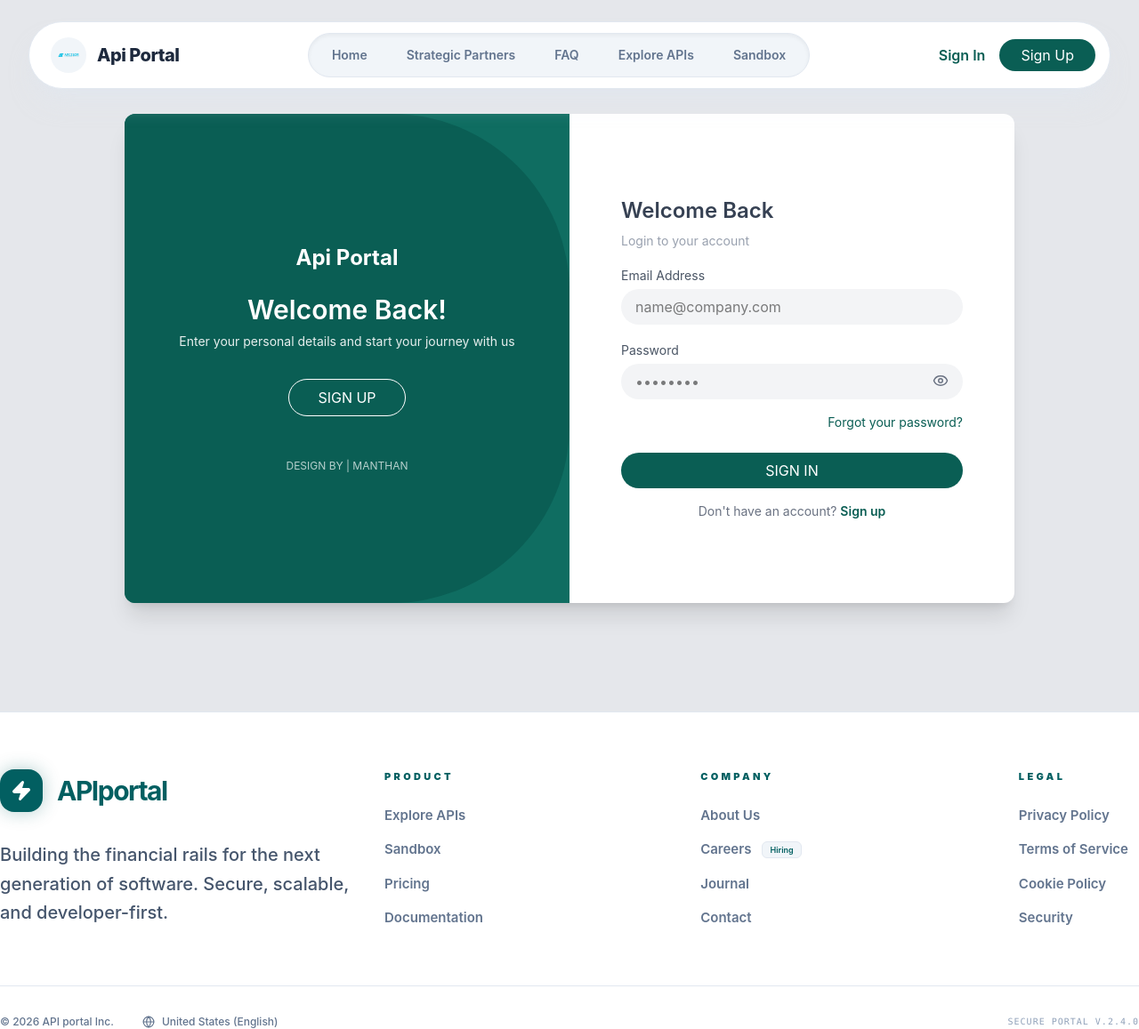
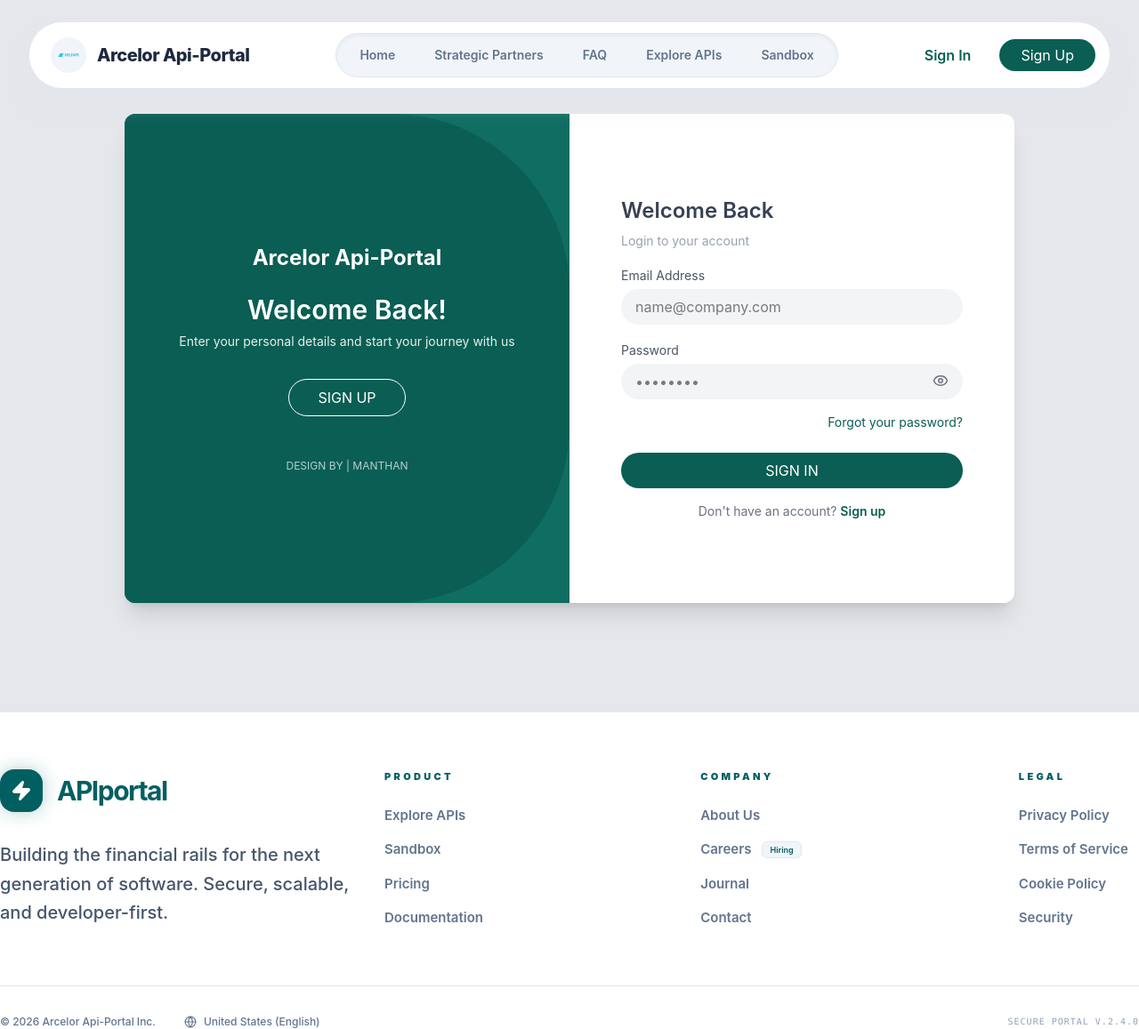
Before and after one commit to manthanvaghasiya/api-portal, a React (Vite) app: page /signin in a window 1280 px wide. Shown: the whole page at 89% size. Built offline with nearby package versions, Linux system fonts and the light colour scheme.

Commit message:
name update

```diff
--- a/src/components/Footer.jsx
+++ b/src/components/Footer.jsx
@@ -101,7 +101,7 @@ const Footer = () => {
         <div className="flex items-center justify-between pt-8 border-t border-slate-200 dark:border-white/5">
           <div className="flex items-center gap-8">
             <p className="text-xs font-medium text-slate-500 dark:text-teal-50/20">
-              © {currentYear} API portal Inc.
+              © {currentYear} Arcelor Api-Portal Inc.
             </p>
             <div className="flex items-center gap-2 text-xs font-medium text-slate-500 hover:text-slate-800 dark:text-teal-50/20 cursor-pointer dark:hover:text-teal-50/40 transition-colors">
               <Globe size={14} />
--- a/src/components/HeroSlider.jsx
+++ b/src/components/HeroSlider.jsx
@@ -75,7 +75,7 @@ print(response.text)`,
                 <span className="animate-ping absolute inline-flex h-full w-full rounded-full bg-teal-400 opacity-75"></span>
                 <span className="relative inline-flex rounded-full h-3 w-3 bg-[#025f61] dark:bg-teal-500"></span>
               </span>
-              API v2.0 Platform is Live
+              API v1.0 Platform is Live
             </div>
 
             <h1 className="text-5xl lg:text-6xl xl:text-[76px] font-extrabold text-slate-900 dark:text-white tracking-tight mb-8 leading-[1.1]">
--- a/src/components/Navbar.jsx
+++ b/src/components/Navbar.jsx
@@ -77,7 +77,7 @@ const Navbar = () => {
             <div className="bg-slate-100 dark:bg-white/10 p-2 rounded-full group-hover:bg-slate-200 dark:group-hover:bg-white/20 group-hover:scale-105 transition-all duration-300">
                 <img className="h-6 w-auto" src="/logo.png" alt="SaaS Logo" />
             </div>
-            <span className="font-extrabold text-xl tracking-tight text-slate-800 dark:text-white transition-colors">Api Portal</span>
+            <span className="font-extrabold text-xl tracking-tight text-slate-800 dark:text-white transition-colors">Arcelor Api-Portal</span>
           </Link>
         </div>
 
@@ -179,7 +179,7 @@ const Navbar = () => {
   ) : (
     // IF THEY ARE NOT LOGGED IN: Show normal buttons
     <div className="space-x-4">
-      <Link to="/signin" className="text-[#0a5e54] font-semibold hover:underline ">
+      <Link to="/signin" className="text-[#0a5e54] font-semibold hover:underline pr-4">
         Sign In
       </Link>
       <Link to="/signup" className="bg-[#0a5e54] text-white px-6 py-2 rounded-full hover:bg-[#084d46] transition">
--- a/src/pages/SignIn.jsx
+++ b/src/pages/SignIn.jsx
@@ -62,7 +62,7 @@ const Signin = () => {
         <div className="w-1/2 relative bg-[#0f6d61] text-white flex items-center justify-center">
           <div className="absolute inset-0 bg-[#0a5e54] rounded-r-[200px]" />
           <div className="relative z-10 text-center px-10">
-            <div className="text-2xl font-bold mb-6">Api Portal</div>
+            <div className="text-2xl font-bold mb-6">Arcelor Api-Portal</div>
             <h2 className="text-3xl font-semibold mb-2">Welcome Back!</h2>
             <p className="text-sm opacity-90 mb-8">
               Enter your personal details and start your journey with us
--- a/src/pages/SignUp.jsx
+++ b/src/pages/SignUp.jsx
@@ -57,7 +57,7 @@ const Signup = () => {
         <div className="w-1/2 relative bg-[#0f6d61] text-white flex items-center justify-center">
           <div className="absolute inset-0 bg-[#0a5e54] rounded-r-[200px]" />
           <div className="relative z-10 text-center px-10">
-            <div className="text-2xl font-bold mb-6">Api Portal</div>
+            <div className="text-2xl font-bold mb-6">Arcelor Api-Portal</div>
             <h2 className="text-3xl font-semibold mb-2">Architect the Future of Finance</h2>
             <p className="text-sm opacity-90 mb-8">
               To stay connected with us please login with your personal info
```
